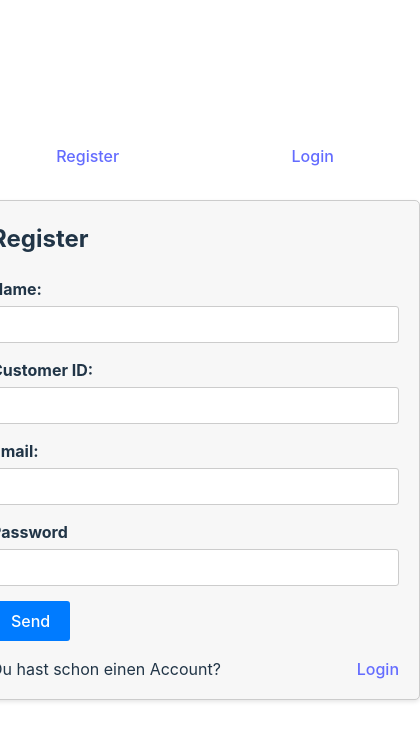
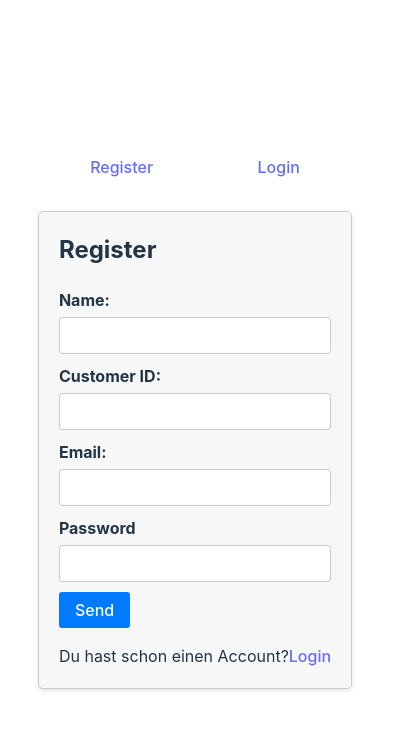
Before and after one commit to F-Krc/UserApp, a React (Vite) app in the folder frontend/: page / in a window 390 px wide. Shown: the top 740 px of the page, 420 px wide, since content can reach past the window. Built offline with nearby package versions, Linux system fonts and the light colour scheme.

Commit message:
edit css

```diff
--- a/frontend/src/App.css
+++ b/frontend/src/App.css
@@ -111,3 +111,22 @@ body {
 .error-message {
   color: red;
 }
+
+
+@media (max-width: 400px) {
+  .login-container, .register-container {
+    width: 100%;
+    height: auto;
+    margin: 0;
+  }
+
+  .login-container form input,
+  .register-form input {
+    margin-bottom: 10px;
+  }
+
+  .login-container form button,
+  .register-form button {
+    padding: 8px 16px;
+  }
+}
--- a/frontend/src/component/Register.jsx
+++ b/frontend/src/component/Register.jsx
@@ -5,6 +5,7 @@ import { Link } from 'react-router-dom';
 const initialForm = { name: '', customerId: '', email: '', password: '' };
 function Register() {
   const [formData, setFormData] = useState(initialForm);
+  const [successMessage, setSuccessMessage] = useState('');
 
   const handleChange = (e) => {
     const { name, value } = e.target;
@@ -17,10 +18,16 @@ function Register() {
       console.log('form', formData);
       const response = await axios.post('https://userlogin-api.onrender.com/api/user/register', formData);
       console.log('res', response.data);
+
+      if (response.data.success) {
+        setSuccessMessage('Registration completed successfully!');
+        setFormData(initialForm);
+      } else {
+        setSuccessMessage('');
+      }
     } catch (error) {
       console.log(error);
     }
-    setFormData(initialForm);
   };
 
   return (
@@ -55,11 +62,11 @@ function Register() {
         <br />
         <button type="submit">Send</button>
       </form>
-      <div className='register-ask-container'>
-       <span>Du hast schon einen Account?</span>
-      <Link to="/login">Login</Link>
+      <div className="register-ask-container">
+        <span>Du hast schon einen Account?</span>
+        <Link to="/login">Login</Link>
       </div>
-
+      {successMessage && <p className="success-message">{successMessage}</p>}
     </div>
   );
 }
```
